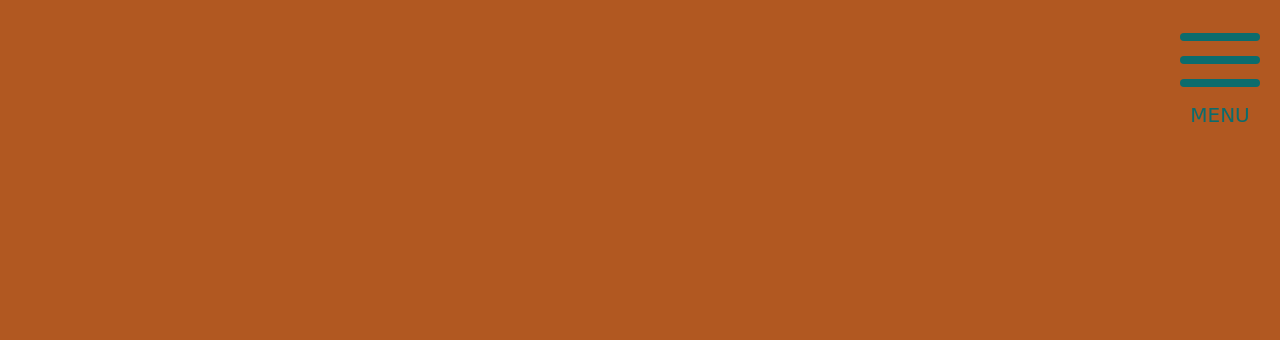
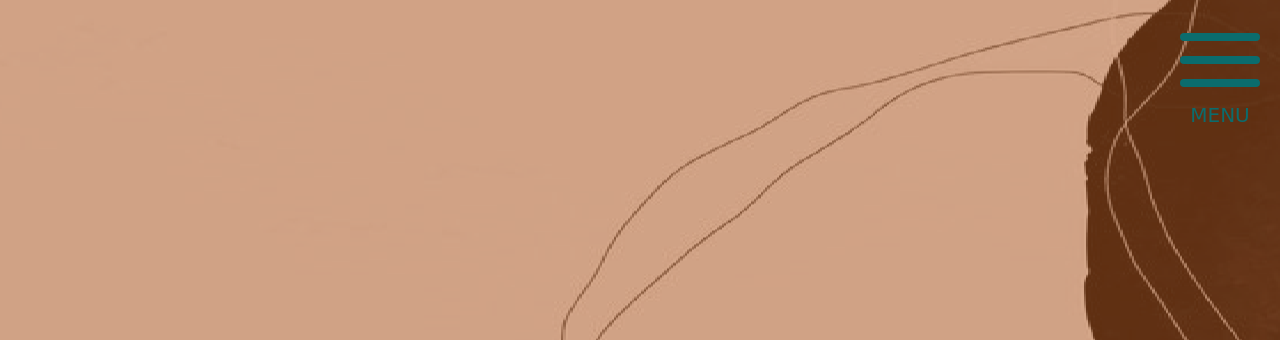
Before and after one commit to jjjin302/jjjin302.github.io, a plain HTML site: page About.html in a window 1280 px wide. Shown: the top 340 px of the page. Drawn offline with nearby package versions, Linux system fonts and the light colour scheme; a web font is replaced by a local one.

Commit message:
色票移動到參考及變更關於十鼓背景

```diff
--- a/_About.scss
+++ b/_About.scss
@@ -26,10 +26,10 @@
                     display: flex;
                     align-items: baseline;
                     font-size: 30px;
-                    color: #d4a63f;
+                    color: #f7f8f8;
                     .big-size {
                         font-size: 36px;
-                        color: #f7f8f8;
+                        // color: #f7f8f8;
                     }
 
                     .line01 {
@@ -52,7 +52,11 @@
             }
         }
         .color-B15821 {
-            background-color: #b15821;
+            // background-color: #b15821;
+            width: 100%;
+            background-image: url('./img/關於背景1002試用_工作區域\ 1.png');
+            background-position: center;
+            background-repeat: no-repeat;
         }
         .color-E9C37C {
             background-color: #e9c37c;
```
Also changed, not shown: TenDrum.css, img/關於背景1002試用-02.png (added), img/關於背景1002試用.svg (added), img/關於背景1002試用02-02.svg (added), img/關於背景1002試用_工作區域 1.png (added), 參考效果/色票參考/色票1.jpg (added), 參考效果/色票參考/色票2.jpg (added), 參考效果/色票參考/色票3.jpg (added), 1 other file.
